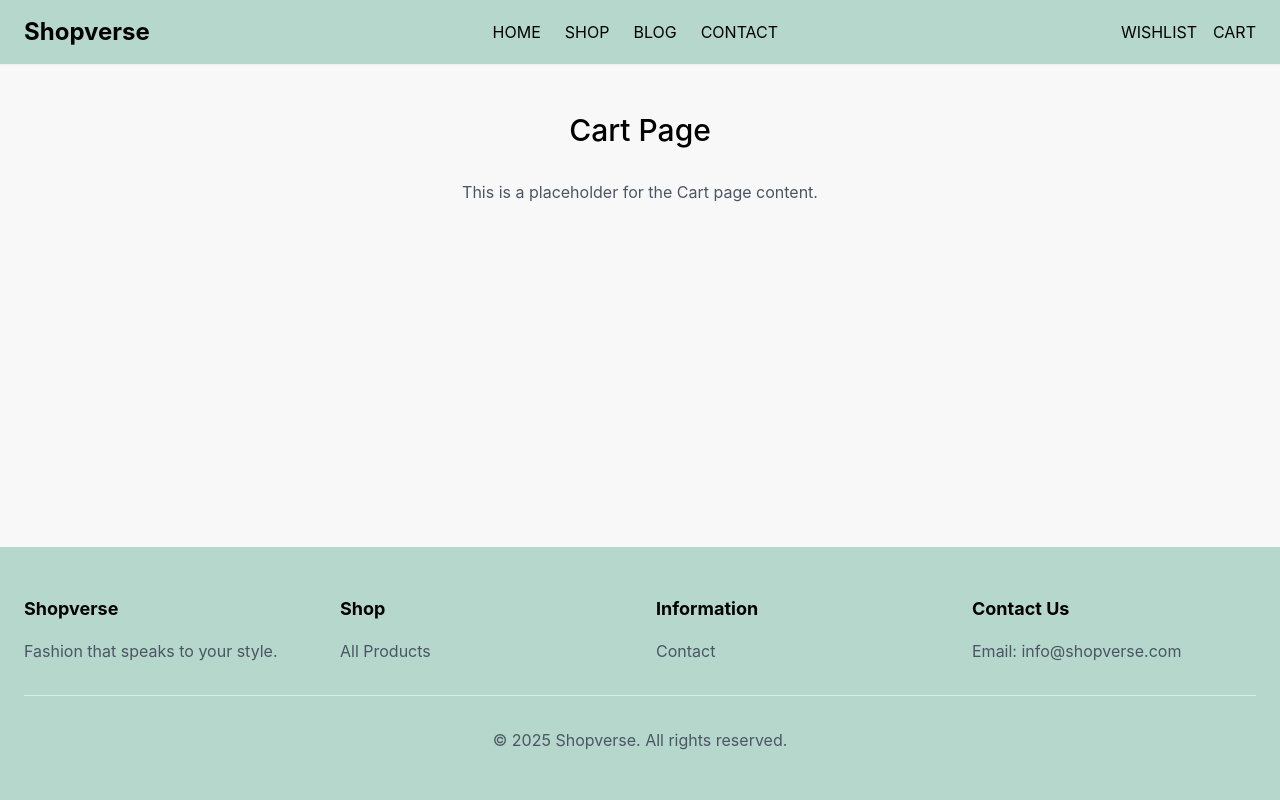
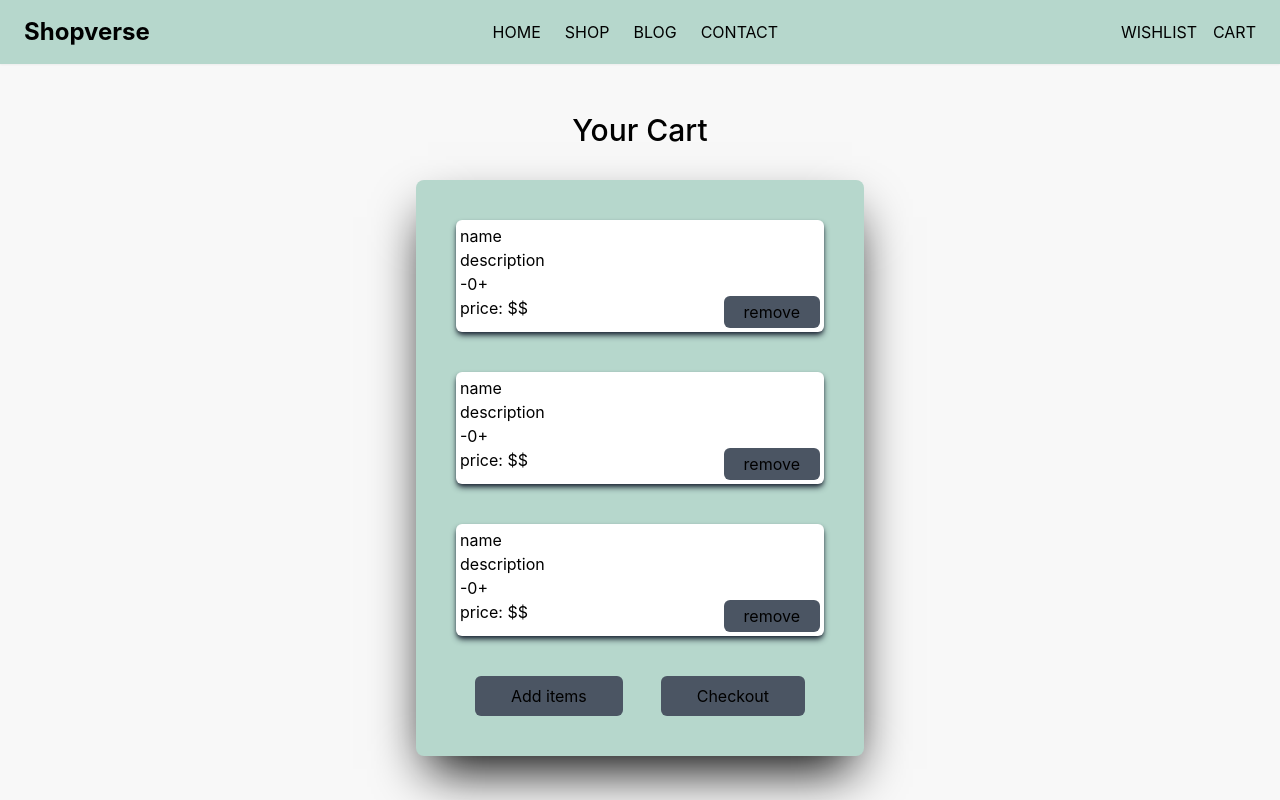
Before and after one commit to FSJ-DEVOPS/shopping-cart-checkout, a React (Create React App) app: page /cart in a window 1280 px wide. Shown: the top 800 px of the page. Built offline with nearby package versions, Linux system fonts and the light colour scheme.

Commit message:
initial commit

```diff
--- /dev/null
+++ b/src/components/Cart/CartBody.jsx
@@ -0,0 +1,41 @@
+import React from 'react'
+
+const CartBody = () => {
+  return (
+    <div className='container mx-auto max-w-md max-h-max m-4 shadow-black shadow-2xl rounded-lg flex flex-col gap-10 justify-around p-10' style={{ backgroundColor: 'rgb(182,215,204)' }}>
+      <div className='max-w-md max-h-max shadow-gray-800 shadow-md p-1 rounded-md bg-white'>
+        <p>name</p>
+        <p>description</p>
+        <p>-0+</p>
+        <div className='flex justify-between  self-center'>
+          <p>price: $$</p>
+          <button className='bg-gray-600 hover:bg-gray-500 px-5 py-1 rounded-md'>remove</button>
+        </div>
+      </div>
+      <div className='max-w-md max-h-max shadow-gray-800 shadow-md p-1 rounded-md bg-white'>
+        <p>name</p>
+        <p>description</p>
+        <p>-0+</p>
+        <div className='flex justify-between'>
+          <p>price: $$</p>
+          <button className='bg-gray-600 hover:bg-gray-500 px-5 py-1 rounded-md'>remove</button>
+        </div>
+      </div>
+      <div className='max-w-md max-h-max shadow-gray-800 shadow-md p-1 rounded-md bg-white'>
+        <p>name</p>
+        <p>description</p>
+        <p>-0+</p>
+        <div className='flex justify-between'>
+          <p>price: $$</p>
+          <button className='bg-gray-600 hover:bg-gray-500 px-5 py-1 rounded-md'>remove</button>
+        </div>
+      </div>
+      <div className='flex justify-around'>
+        <button className='bg-gray-600 hover:bg-gray-500 px-9 rounded-md'>Add items</button>
+        <button className='bg-gray-600 hover:bg-gray-500 px-9 py-2 rounded-md'>Checkout</button>
+      </div>
+    </div>
+  )
+}
+
+export default CartBody
--- a/src/components/layout/Layout.jsx
+++ b/src/components/layout/Layout.jsx
@@ -5,6 +5,7 @@ import Footer from './Footer';
 const Layout = ({ children }) => {
   return (
     <div className="flex flex-col min-h-screen">
+
       {/*
         Layout Component
 
--- a/src/pages/Cart.jsx
+++ b/src/pages/Cart.jsx
@@ -1,5 +1,6 @@
 import React from 'react';
 import Layout from '../components/layout/Layout';
+import CartBody from '../components/Cart/CartBody';
 
 const Cart = () => {
   return (
@@ -19,8 +20,8 @@ const Cart = () => {
           6. Checkout button
           7. Continue shopping button
         */}
-        <h1 className="text-3xl font-medium mb-8 text-center">Cart Page</h1>
-        <p className="text-center text-gray-600">This is a placeholder for the Cart page content.</p>
+        <h1 className="text-3xl font-medium mb-8 text-center">Your Cart</h1>
+        <CartBody />
       </div>
     </Layout>
   );
```
Also changed, not shown: 1 other file (tests, documents, lock files or other folders).
